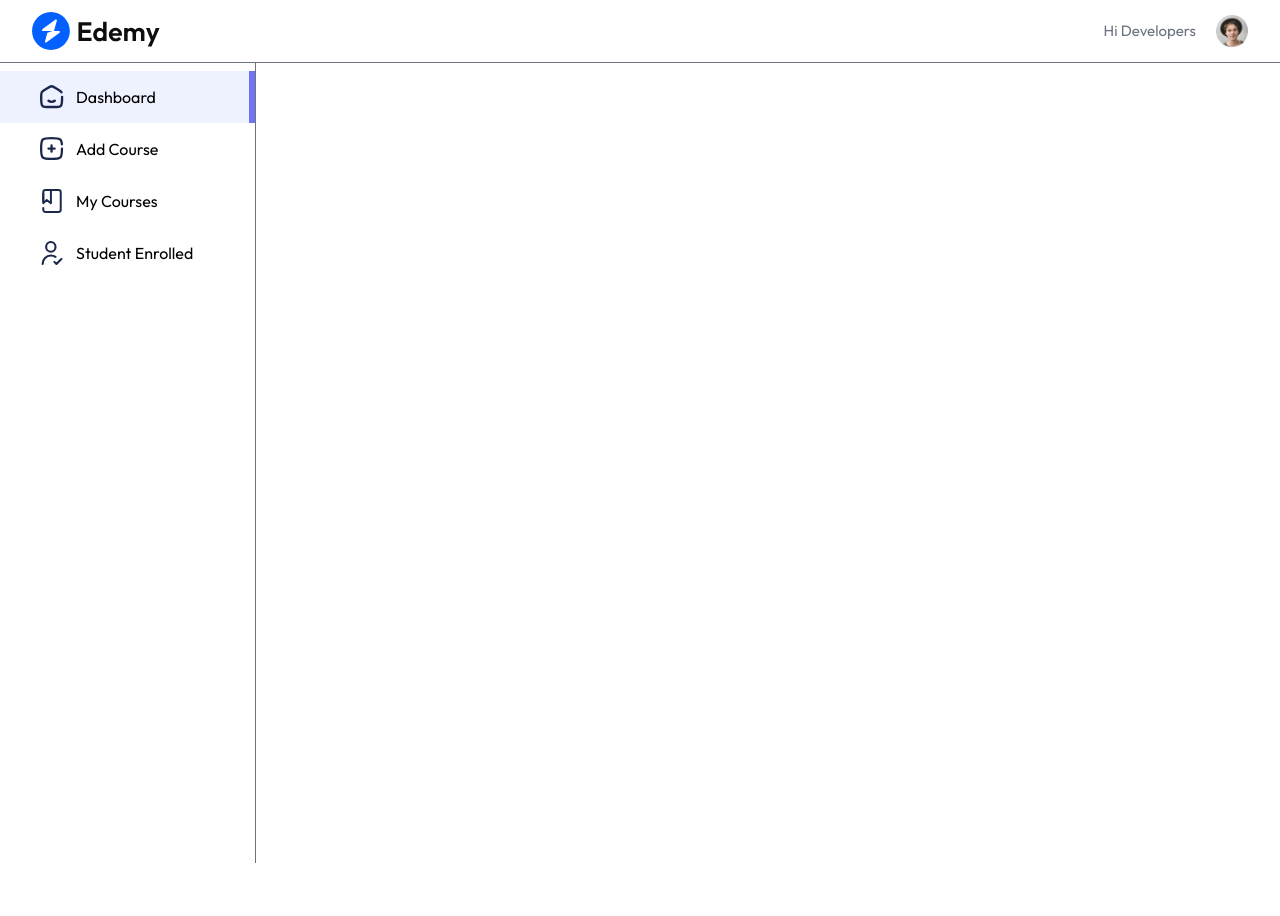
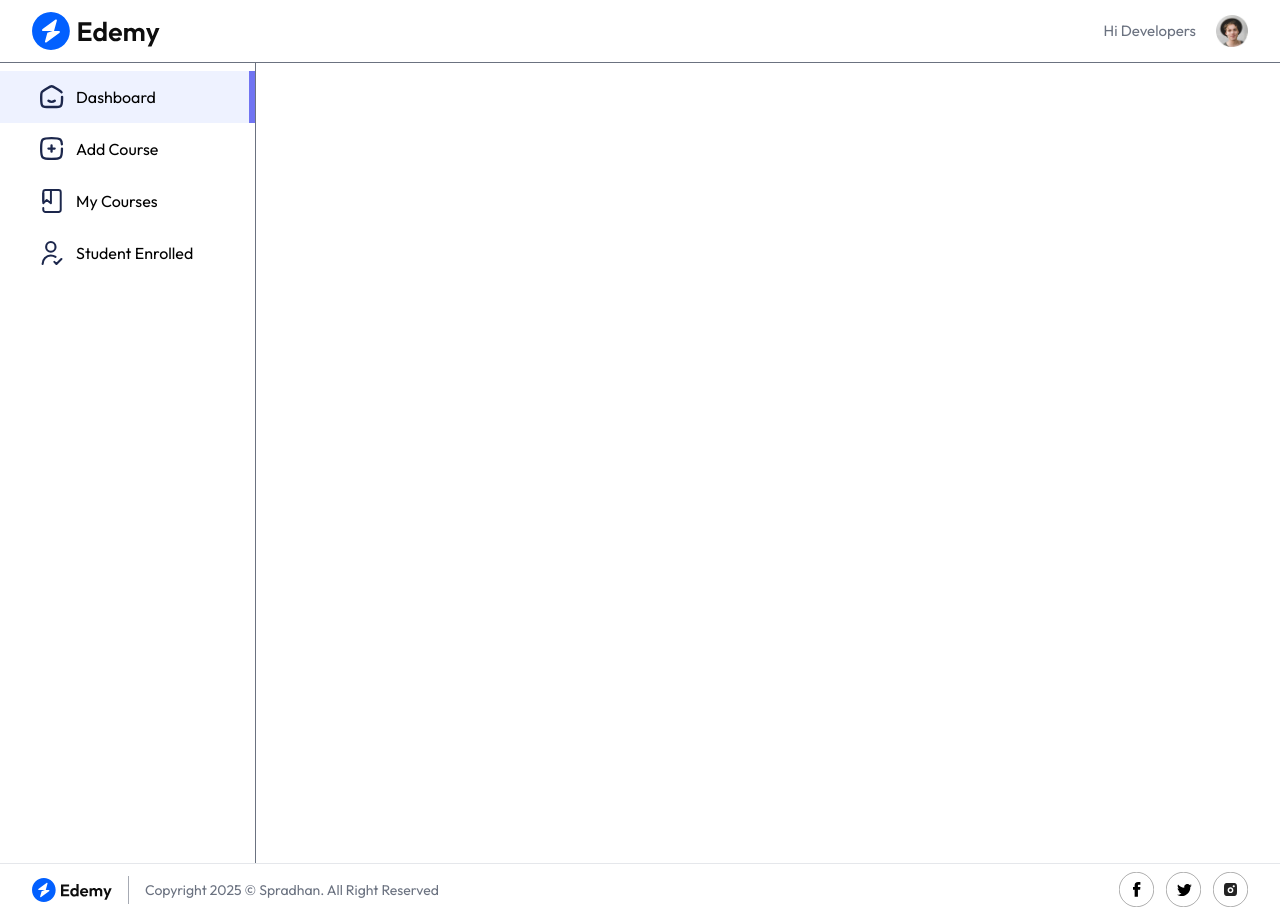
Before and after one commit to Sankalp-Pradhan/Edemy, a React (Vite) app: page /educator in a window 1280 px wide. Before the commit the page ends 863 px from the top, so only its background shows below. Built offline with nearby package versions, Linux system fonts and the light colour scheme; no server answers.

Commit message:
educator footer

```diff
--- a/src/components/educator/Footer.jsx
+++ b/src/components/educator/Footer.jsx
@@ -3,8 +3,24 @@
 
 const Footer = () => {
   return (
-   <footer className='flex md:flex-row flex-col-reverse items-center justify-between'>
+   <footer className='flex md:flex-row flex-col-reverse items-center justify-between text-left w-full px-8 border-t'>
+<div className='flex items-center gap-4'>
+  <img className='hidden md:block w-20' src={assets.logo} alt="" />
+  <div className='hidden md:block h-7 w-px bg-gray-500/60'></div>
+  <p className='py-4 text-center text-xs md:text-sm text-gray-500'>Copyright 2025 © Spradhan. All Right Reserved</p>
+</div>
 
+<div className='flex items-center gap-3 max-md:mt-4 '>
+  <a href="#">
+    <img src={assets.facebook_icon} alt="" />
+  </a>
+  <a href="#">
+    <img src={assets.twitter_icon} alt="" />
+  </a>
+  <a href="#">
+    <img src={assets.instagram_icon} alt="" />
+  </a>
+</div>
    </footer>
   )
 }
--- a/src/pages/educator/Educator.jsx
+++ b/src/pages/educator/Educator.jsx
@@ -3,6 +3,7 @@
 import Navbar from '../../components/educator/Navbar'
 import Sidebar from '../../components/educator/Sidebar'
 import { assets } from '../../assets/assets'
+import Footer from '../../components/educator/Footer'
 
 
 const Educator = () => {
@@ -15,6 +16,7 @@
           {<Outlet />}
         </  div>
       </div>
+      <Footer/>
     </div>
   )
 }
```
